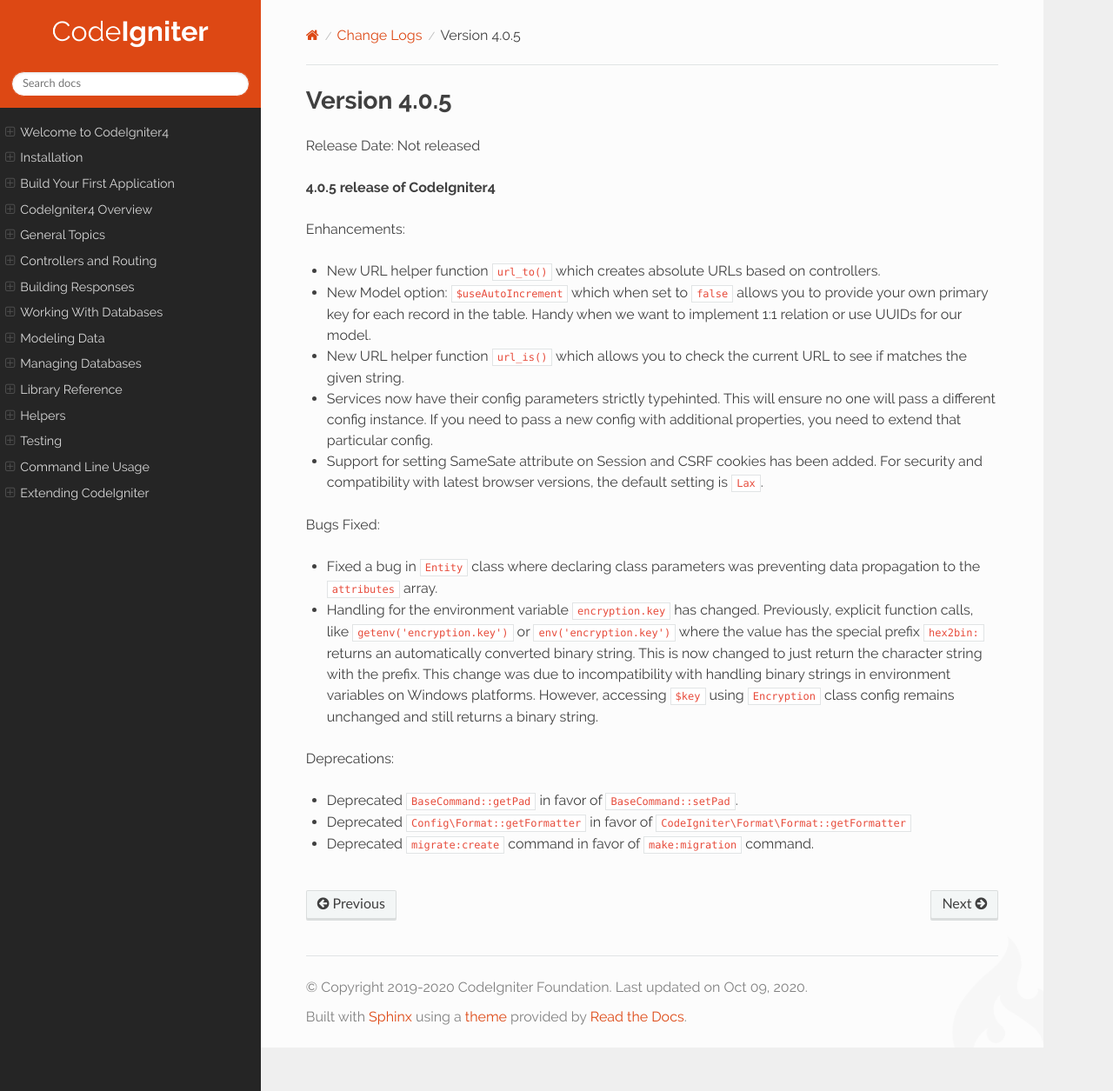
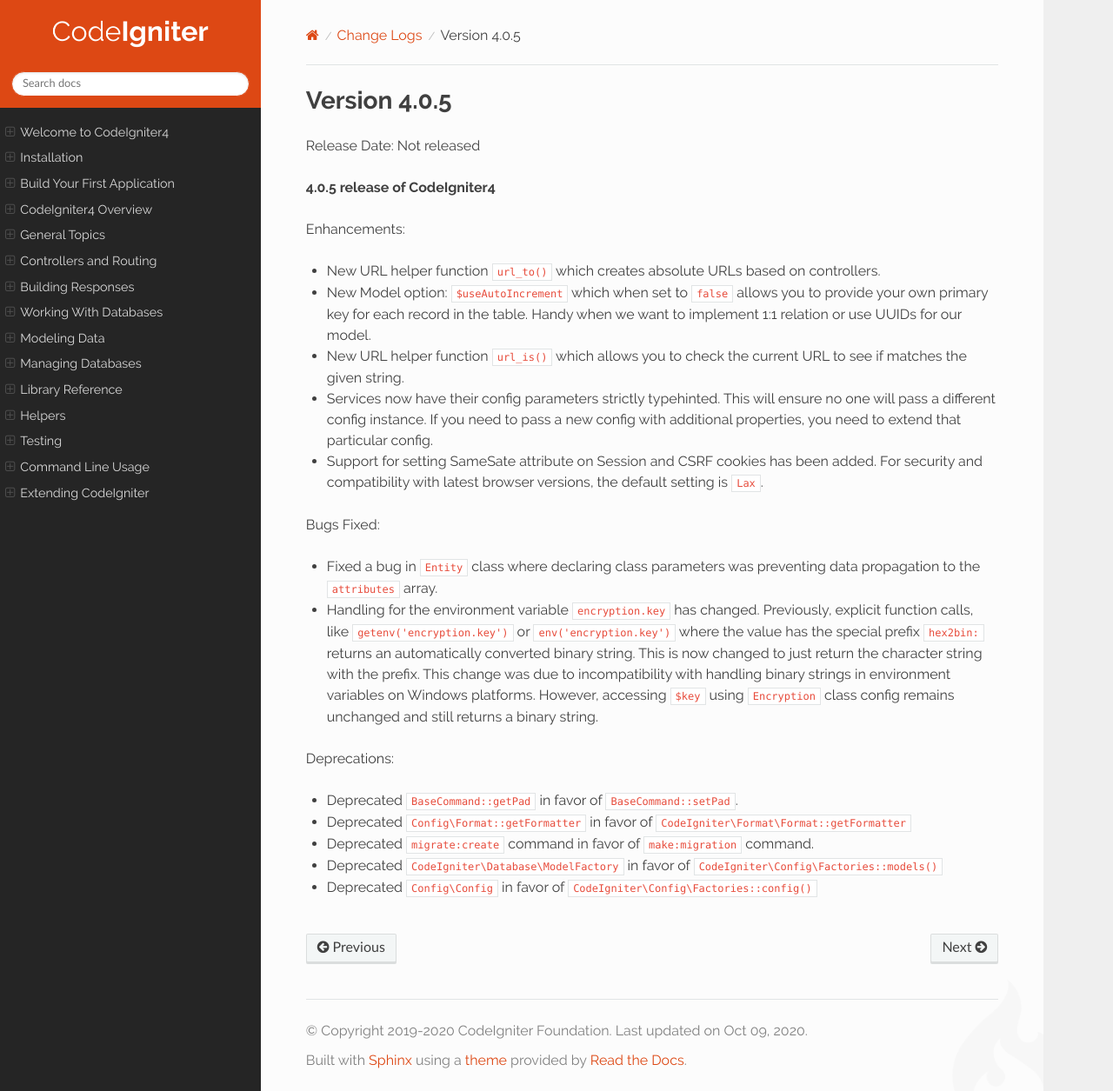
Before and after one commit to NEKOGET/ci4_user_guide_src, a Sphinx documentation site: the page built from source/changelogs/v4.0.5.rst, in a window 1280 px wide and 1255 px high. Shown: the whole window at 87% size. Built offline with Sphinx 7.4.7 and the Read the Docs theme 2.0.0, drawn with Linux system fonts in a browser that asks for light colours.

Commit message:
[ci skip] Add deprecations from Factories

```diff
--- a/source/changelogs/v4.0.5.rst
+++ b/source/changelogs/v4.0.5.rst
@@ -23,3 +23,5 @@ Deprecations:
 - Deprecated ``BaseCommand::getPad`` in favor of ``BaseCommand::setPad``.
 - Deprecated ``Config\Format::getFormatter`` in favor of ``CodeIgniter\Format\Format::getFormatter``
 - Deprecated ``migrate:create`` command in favor of ``make:migration`` command.
+- Deprecated ``CodeIgniter\Database\ModelFactory`` in favor of ``CodeIgniter\Config\Factories::models()``
+- Deprecated ``Config\Config`` in favor of ``CodeIgniter\Config\Factories::config()``
```
